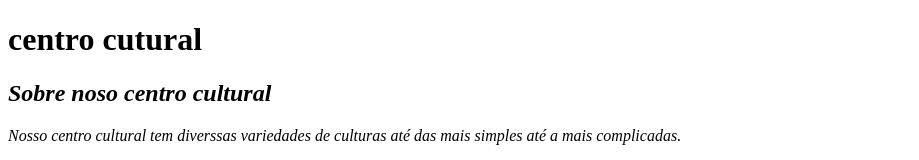
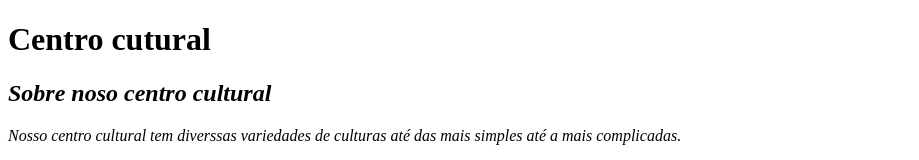
Before and after one commit to adrianjulio00/Adriancvm1ANOB, a plain HTML site: page index.html in a window 1280 px wide. Shown: the top 160 px of the page, without its empty margins (0-919 px from the left). Drawn offline with Linux system fonts and the light colour scheme.

Commit message:
vfdgjukgfyut

```diff
--- a/index.html
+++ b/index.html
@@ -8,7 +8,7 @@
     <title>Document</title>
 </head>
 <body>
-    <h1>centro cutural</h1>
+    <h1>Centro cutural</h1>
 
 <h2><i>Sobre noso centro cultural</h2><i>
 
```
